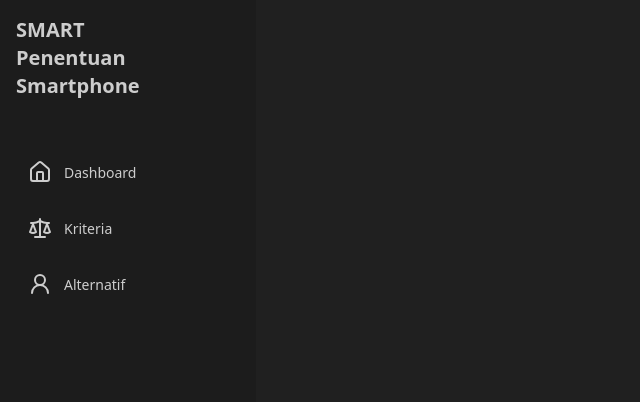
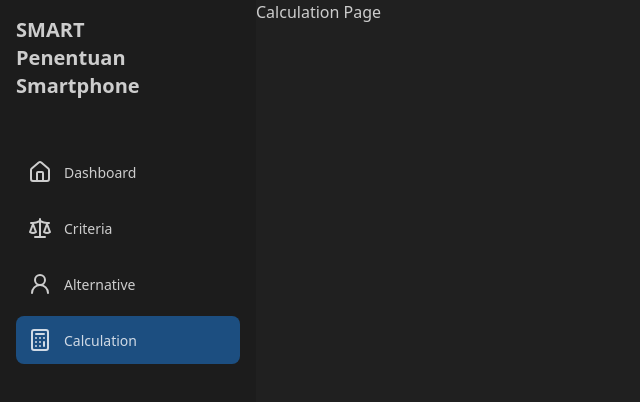
Before and after one commit to Anthasss/spk_uas, a React (Vite) app: page /calculation in a window 1280 px wide. Shown: the top 402 px of the page, without its empty margins (0-640 px from the left). Built offline with nearby package versions, Linux system fonts and the light colour scheme.

Commit message:
Add Calculation page and update routing; refactor AddAlternativeModal for consistency

```diff
--- a/src/App.jsx
+++ b/src/App.jsx
@@ -1,18 +1,24 @@
 import "./App.css";
-import { House, Scale, UserRound } from "lucide-react";
 
+// Importing Libraries
 import { BrowserRouter as Router, Routes, Route } from "react-router-dom";
+import { House, Scale, UserRound, Calculator } from "lucide-react";
 
+// Importing components
 import Sidebar from "./components/Sidebar";
+
+// Importing pages
 import Dashboard from "./components/Dashboard";
 import CriteriaPage from "./pages/CriteriaPage";
 import AlternativePage from "./pages/AlternativePage";
+import CalculationPage from "./pages/CalculationPage";
 
 function App() {
   const menuItems = [
     { id: "dashboard", label: "Dashboard", icon: <House />, path: "/" },
-    { id: "criteria", label: "Kriteria", icon: <Scale />, path: "/criteria" },
-    { id: "alternative", label: "Alternatif", icon: <UserRound />, path: "/alternative" },
+    { id: "criteria", label: "Criteria", icon: <Scale />, path: "/criteria" },
+    { id: "alternative", label: "Alternative", icon: <UserRound />, path: "/alternative" },
+    { id: "calculation", label: "Calculation", icon: <Calculator />, path: "/calculation" },
   ];
 
   return (
@@ -68,6 +74,10 @@ function App() {
                 path="/alternative"
                 element={<AlternativePage />}
               />
+              <Route
+                path="/calculation"
+                element={<CalculationPage />}
+              />
             </Routes>
           </main>
         </div>
--- /dev/null
+++ b/src/pages/CalculationPage.jsx
@@ -0,0 +1,7 @@
+export default function CalculationPage() {
+  return (
+    <div>
+      <h1>Calculation Page</h1>
+    </div>
+  );
+}
```
Also changed, not shown: src/components/alternativeComponents/AddAlternativeModal.jsx (+10 -7 lines).
